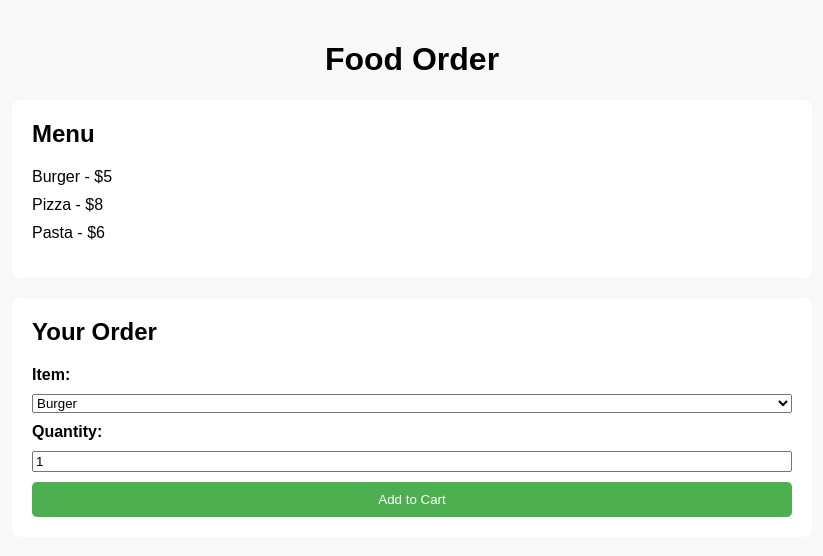
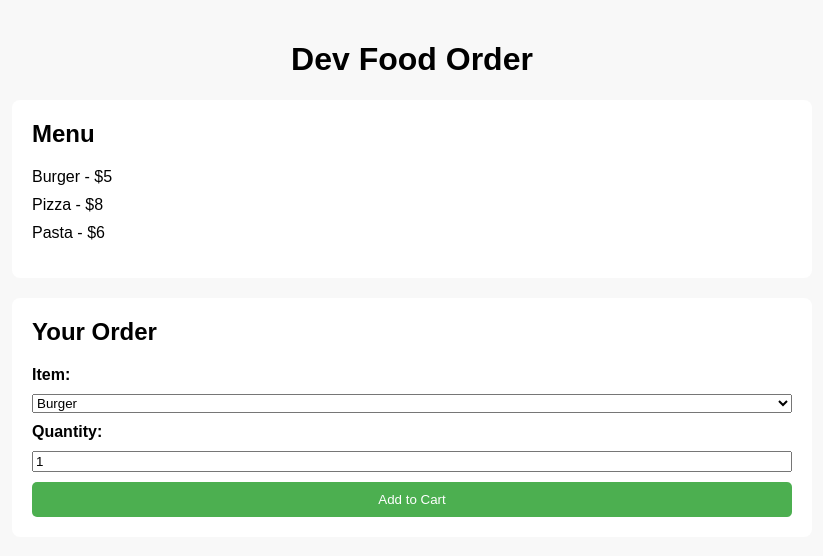
Before and after one commit to Devraj240/kuchbhi, a plain HTML site: page index.html in a window 1280 px wide. Shown: the whole page, without its empty margins (228-1051 px from the left). Drawn offline with Linux system fonts and the light colour scheme.

Commit message:
dev food

```diff
--- a/index.html
+++ b/index.html
@@ -72,7 +72,7 @@ body {
 
 <div class="container">
   <div class="header">
-    <h1>Food Order</h1>
+    <h1>Dev Food Order</h1>
   </div>
 
   <div class="menu">
```
